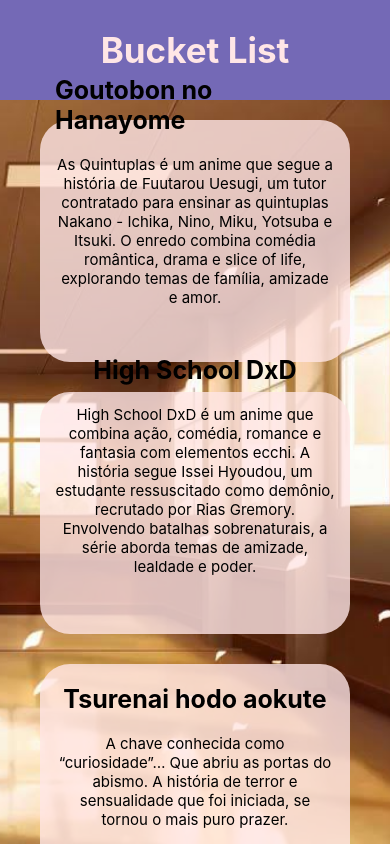
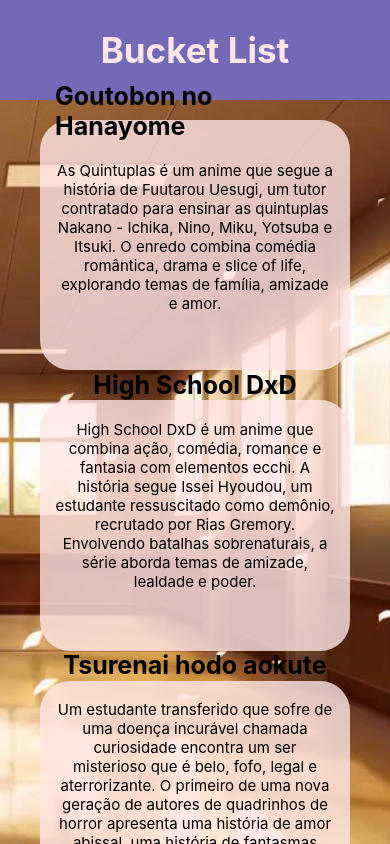
Before and after one commit to gutolive09/ProjetoCp1Mobile, a React Native app: screen / in a window 390 px wide. Built offline with nearby package versions, Linux system fonts and the light colour scheme.

Commit message:
Sinopse atualizada.

```diff
--- a/components/Home/index.tsx
+++ b/components/Home/index.tsx
@@ -7,7 +7,7 @@
 
       <Items image={require("../../assets/img/Goutobon.jpg")} title={"Goutobon no Hanayome"} desc={"As Quintuplas é um anime que segue a história de Fuutarou Uesugi, um tutor contratado para ensinar as quintuplas Nakano - Ichika, Nino, Miku, Yotsuba e Itsuki. O enredo combina comédia romântica, drama e slice of life, explorando temas de família, amizade e amor."}/>
       <Items image={require("../../assets/img/Dxd.jpg")} title={"High School DxD"} desc={"High School DxD é um anime que combina ação, comédia, romance e fantasia com elementos ecchi. A história segue Issei Hyoudou, um estudante ressuscitado como demônio, recrutado por Rias Gremory. Envolvendo batalhas sobrenaturais, a série aborda temas de amizade, lealdade e poder."}/>
-      <Items image={require("../../assets/img/Tsurenai.webp")} title={"Tsurenai hodo aokute"} desc={"A chave conhecida como “curiosidade”… Que abriu as portas do abismo. A história de terror e sensualidade que foi iniciada, se tornou o mais puro prazer."}/>
+      <Items image={require("../../assets/img/Tsurenai.webp")} title={"Tsurenai hodo aokute"} desc={"Um estudante transferido que sofre de uma doença incurável chamada curiosidade encontra um ser misterioso que é belo, fofo, legal e aterrorizante. O primeiro de uma nova geração de autores de quadrinhos de horror apresenta uma história de amor abissal, uma história de fantasmas para espiar e sensualidade para você."}/>
       <Items image={require("../../assets/img/Kaguya.webp")} title={"Kaguya-sama: Love is war"} desc={"Kaguya-sama: Love is War é uma série que segue Miyuki Shirogane e Kaguya Shinomiya, ambos presidentes do conselho estudantil em uma academia prestigiada. Embora ambos tenham sentimentos românticos um pelo outro, a narrativa se concentra em suas tentativas elaboradas e cômicas de fazer com que o outro confesse primeiro."}/>
       <Items image={require("../../assets/img/Bunny.jpg")} title={"Bunny Girl Senpai"} desc={"Bunny Girl Senpai, é um anime que explora o conceito de Síndrome da Adolescência Pubertária, um fenômeno que cria situações estranhas e problemas psicológicos para os adolescentes. A história segue Sakuta Azusagawa, que encontra a atriz Mai Sakurajima vestida de coelhinha, mas percebe que ele é o único capaz de vê-la."}/>
       <Items image={require("../../assets/img/Domekano.jpg")} title={"Domestic girlfriend"} desc={"Natsuo é um estudante do ensino médio que se encontra desesperadamente apaixonado pela sua professora, Hina. Numa tentativa de melhorar o seu humor, procura outra pessoa e conhece uma mulher chamada Rui. Os dois dormem juntos, esperando nunca mais se encontrarem, mas o destino tem outros planos."}/>
```
